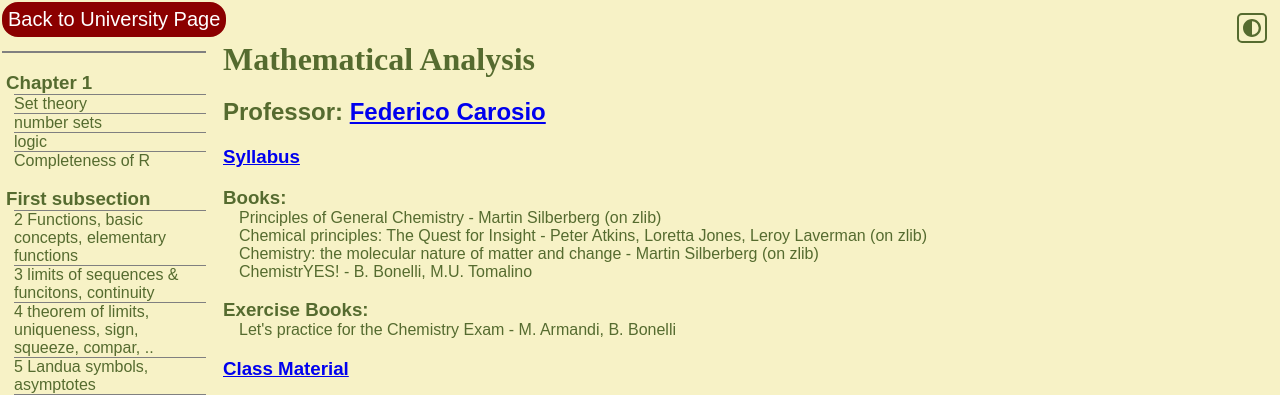
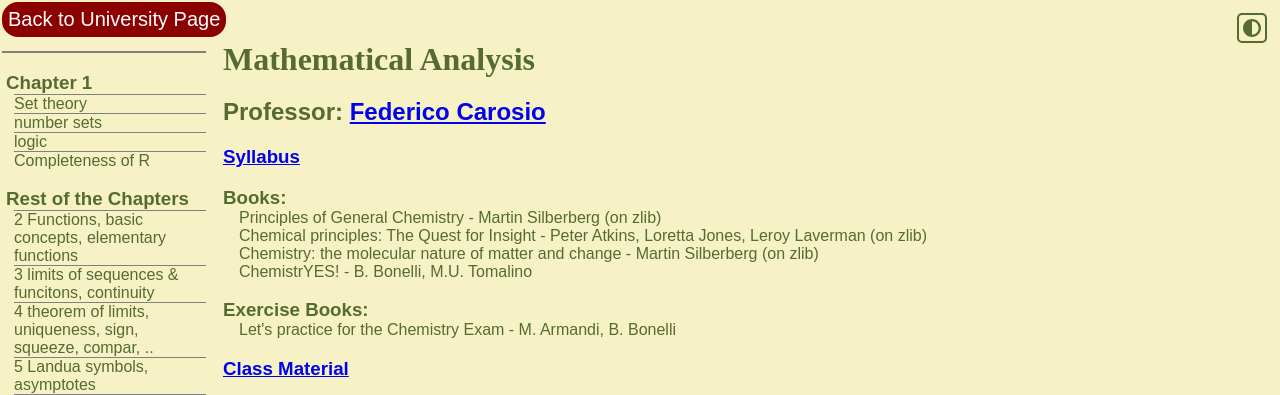
Before and after one commit to GiulianoPalazzi/giulianopalazzi.github.io, a Jekyll site: the page built from uni/mth1/mth1_index.html, in a window 1280 px wide. Shown: the top 395 px of the page. Built offline with Jekyll 4.4.1, drawn with Linux system fonts in a browser that asks for light colours; nearby versions of some CDN libraries.

Commit message:
Updating the math subject index page

```diff
--- a/uni/mth1/mth1_index.html
+++ b/uni/mth1/mth1_index.html
@@ -57,7 +57,7 @@ layout: subject_index
                 <li>logic</li>
                 <li>Completeness of R</li>
             </ul>
-            <h3>First subsection</h3>
+            <h3>Rest of the Chapters</h3>
             <ul>
                 <li>2 Functions, basic concepts, elementary functions</li>
                 <li>3 limits of sequences & funcitons, continuity</li>
```
